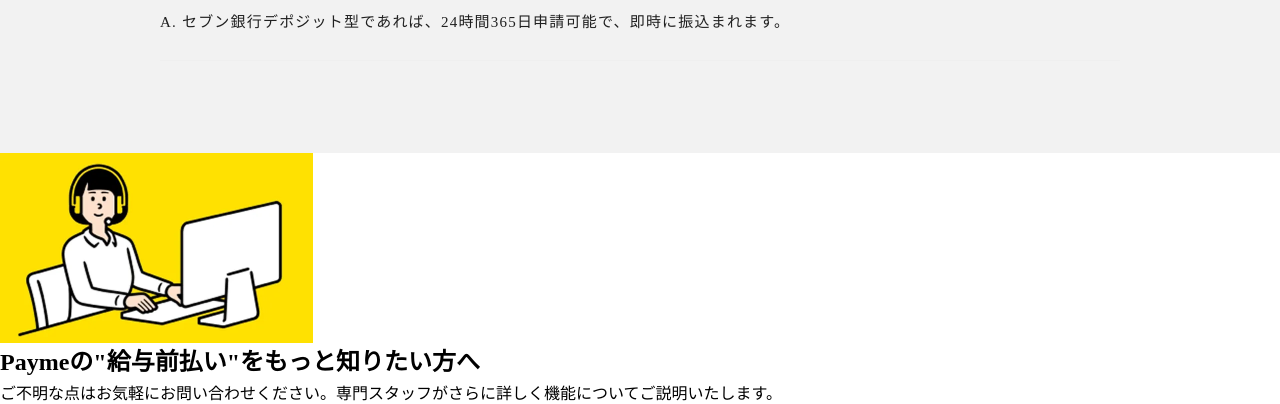
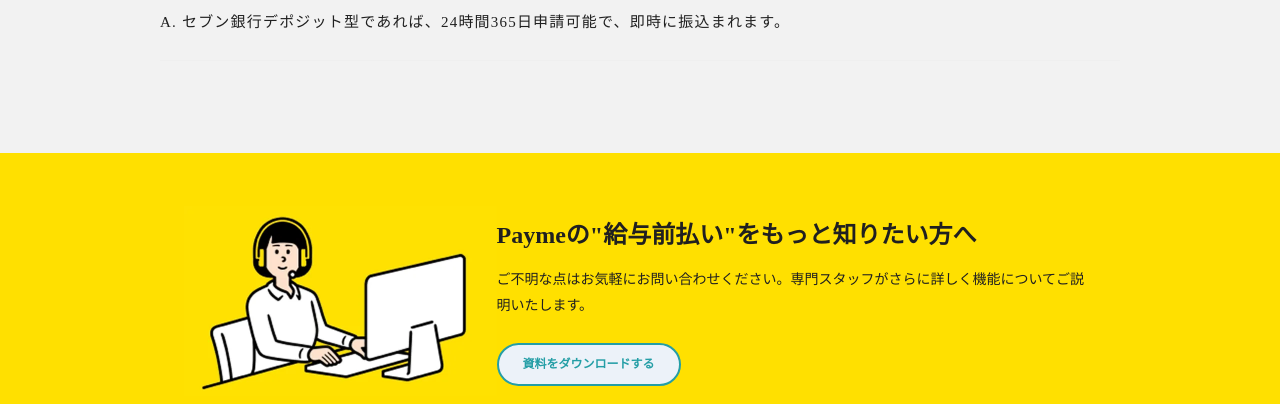
Before and after one commit to kaji-shoma/payme-reproduction, a website built with Vite: page index.html in a window 1280 px wide. Shown: the part 5845-6249 px from the top of the page. Built offline with nearby package versions, Linux system fonts and the light colour scheme.

Commit message:
supportCta(フッター上部CTA)セクションのスタイリング実装

```diff
--- a/src/scss/object/project/_top.scss
+++ b/src/scss/object/project/_top.scss
@@ -440,6 +440,7 @@
         border-radius: to-rem(4);
     }
 }
+
 .security {
     padding: to-rem(98) to-rem(40);
 
@@ -543,3 +544,50 @@
         letter-spacing: 0.08em;
     }
 }
+
+// ---- Support CTA ----
+.supportCta {
+    padding: to-rem(53) to-rem(40);
+    background-color: $color-ffe000;
+
+    &__inner {
+        display: flex;
+        align-items: center;
+        justify-content: center;
+        max-width: to-rem(960);
+        margin: 0 auto;
+    }
+
+    &__image {
+        flex-shrink: 0;
+        width: to-rem(313);
+
+        img {
+            display: block;
+            width: 100%;
+            height: auto;
+        }
+    }
+
+    &__body {
+        max-width: to-rem(600);
+    }
+
+    &__heading {
+        color: $color-202020;
+        font-size: to-rem(24);
+        font-weight: bold;
+    }
+
+    &__text {
+        margin-top: to-rem(13);
+        color: $color-202020;
+        font-size: to-rem(14);
+        line-height: 1.8;
+    }
+
+    &__cta {
+        display: inline-block;
+        margin-top: to-rem(25);
+    }
+}
```
Lines whose indentation alone changed are shown as unchanged.
